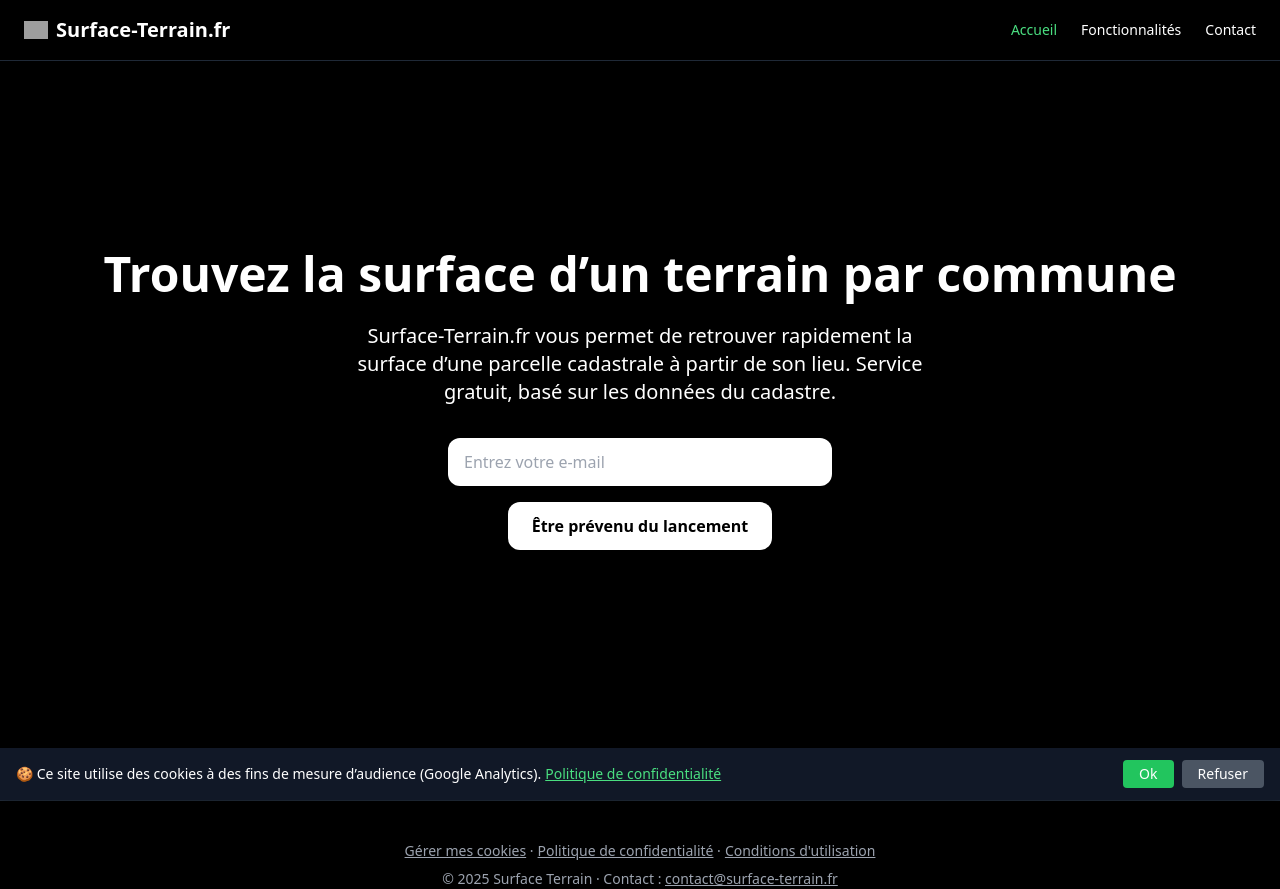
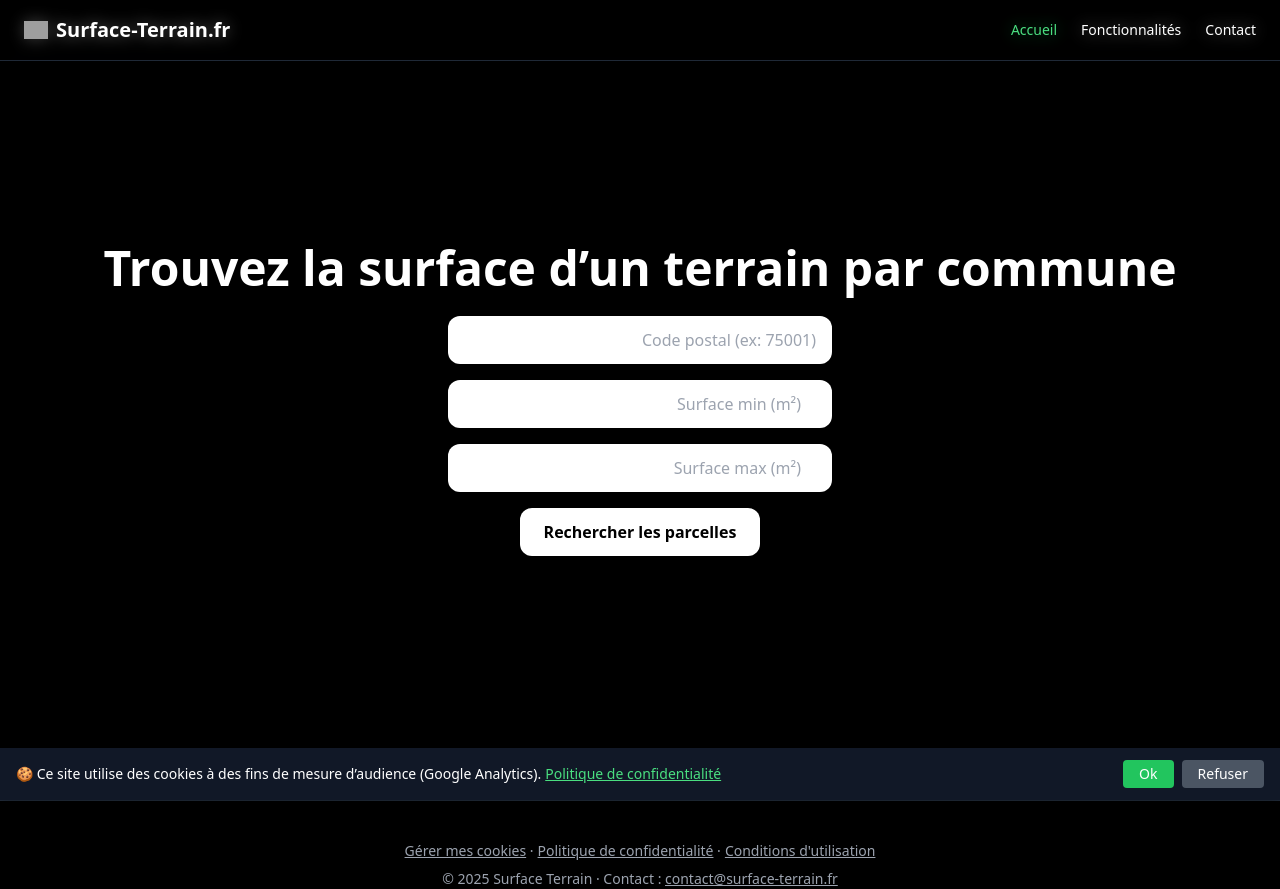
Before and after one commit to LoicGuinais/surface-terrain-frontend, a Next.js app: page / in a window 1280 px wide. Built offline with nearby package versions, Linux system fonts and the light colour scheme; grey boxes are pictures that could not be loaded.

Commit message:
added map and backend connection

```diff
--- /dev/null
+++ b/components/MapParcel.js
@@ -0,0 +1,86 @@
+// components/MapParcels.js
+import { MapContainer, TileLayer, GeoJSON, Marker, Popup, useMap } from 'react-leaflet'
+import 'leaflet/dist/leaflet.css'
+import L from 'leaflet'
+
+// Custom green Leaflet marker
+const greenIcon = new L.Icon({
+  iconUrl: 'https://cdn.jsdelivr.net/npm/leaflet@1.7.1/dist/images/marker-icon.png',
+  shadowUrl: 'https://cdn.jsdelivr.net/npm/leaflet@1.7.1/dist/images/marker-shadow.png',
+  iconSize: [25, 41],
+  iconAnchor: [12, 41],
+  popupAnchor: [1, -34],
+  shadowSize: [41, 41],
+})
+
+// Recenter the map to fit all parcels
+function RecenterMap({ parcels }) {
+  const map = useMap()
+
+  if (parcels.length > 0) {
+    const bounds = parcels
+      .flatMap(f => f.geometry.coordinates[0])
+      .map(([lng, lat]) => [lat, lng])
+
+    if (bounds.length > 0) {
+      map.fitBounds(bounds, { padding: [20, 20] })
+    }
+  }
+
+  return null
+}
+
+export default function MapParcels({ parcels }) {
+  const onEachFeature = (feature, layer) => {
+    const props = feature.properties
+    const label = `Section ${props.section} – ${props.numero} (${props.contenance} m²)`
+    layer.bindPopup(label, { closeButton: false, offset: [0, -10] })
+    layer.on('mouseover', () => layer.openPopup())
+    layer.on('mouseout', () => layer.closePopup())
+  }
+
+  return (
+    <MapContainer
+      center={[48.86, 2.35]}
+      zoom={15}
+      scrollWheelZoom={true}
+      style={{ height: '500px', width: '100%', borderRadius: '1rem' }}
+    >
+      <TileLayer
+        attribution='&copy; OpenStreetMap contributors'
+        url='https://{s}.tile.openstreetmap.fr/hot/{z}/{x}/{y}.png'
+      />
+
+      {/* Automatically recenters when parcels change */}
+      <RecenterMap parcels={parcels} />
+
+      {/* Parcelle shapes */}
+      {parcels.map((feature, i) => (
+        <GeoJSON
+          key={`geo-${i}`}
+          data={feature}
+          style={{ color: 'green', weight: 2, fillOpacity: 0.4 }}
+          onEachFeature={onEachFeature}
+        />
+      ))}
+
+      {/* Centroid markers */}
+      {parcels.map((feature, i) => {
+        const props = feature.properties
+        return (
+          <Marker
+            key={`marker-${i}`}
+            position={[props.centroid_lat, props.centroid_lon]}
+            icon={greenIcon}
+          >
+            <Popup>
+              Section {props.section} – {props.numero}
+              <br />
+              Surface : {props.contenance} m²
+            </Popup>
+          </Marker>
+        )
+      })}
+    </MapContainer>
+  )
+}
--- /dev/null
+++ b/components/MapParcels.js
@@ -0,0 +1,86 @@
+// components/MapParcels.js
+import { MapContainer, TileLayer, GeoJSON, Marker, Popup, useMap } from 'react-leaflet'
+import 'leaflet/dist/leaflet.css'
+import L from 'leaflet'
+
+// Custom green Leaflet marker
+const greenIcon = new L.Icon({
+  iconUrl: 'https://cdn.jsdelivr.net/npm/leaflet@1.7.1/dist/images/marker-icon.png',
+  shadowUrl: 'https://cdn.jsdelivr.net/npm/leaflet@1.7.1/dist/images/marker-shadow.png',
+  iconSize: [25, 41],
+  iconAnchor: [12, 41],
+  popupAnchor: [1, -34],
+  shadowSize: [41, 41],
+})
+
+// Recenter the map to fit all parcels
+function RecenterMap({ parcels }) {
+  const map = useMap()
+
+  if (parcels.length > 0) {
+    const bounds = parcels
+      .flatMap(f => f.geometry.coordinates[0])
+      .map(([lng, lat]) => [lat, lng])
+
+    if (bounds.length > 0) {
+      map.fitBounds(bounds, { padding: [20, 20] })
+    }
+  }
+
+  return null
+}
+
+export default function MapParcels({ parcels }) {
+  const onEachFeature = (feature, layer) => {
+    const props = feature.properties
+    const label = `Section ${props.section} – ${props.numero} (${props.contenance} m²)`
+    layer.bindPopup(label, { closeButton: false, offset: [0, -10] })
+    layer.on('mouseover', () => layer.openPopup())
+    layer.on('mouseout', () => layer.closePopup())
+  }
+
+  return (
+    <MapContainer
+      center={[48.86, 2.35]}
+      zoom={15}
+      scrollWheelZoom={true}
+      style={{ height: '500px', width: '100%', borderRadius: '1rem' }}
+    >
+      <TileLayer
+        attribution='&copy; OpenStreetMap contributors'
+        url='https://{s}.tile.openstreetmap.fr/hot/{z}/{x}/{y}.png'
+      />
+
+      {/* Automatically recenters when parcels change */}
+      <RecenterMap parcels={parcels} />
+
+      {/* Parcelle shapes */}
+      {parcels.map((feature, i) => (
+        <GeoJSON
+          key={`geo-${i}`}
+          data={feature}
+          style={{ color: 'green', weight: 2, fillOpacity: 0.4 }}
+          onEachFeature={onEachFeature}
+        />
+      ))}
+
+      {/* Centroid markers */}
+      {parcels.map((feature, i) => {
+        const props = feature.properties
+        return (
+          <Marker
+            key={`marker-${i}`}
+            position={[props.centroid_lat, props.centroid_lon]}
+            icon={greenIcon}
+          >
+            <Popup>
+              Section {props.section} – {props.numero}
+              <br />
+              Surface : {props.contenance} m²
+            </Popup>
+          </Marker>
+        )
+      })}
+    </MapContainer>
+  )
+}
--- a/components/Navbar.js
+++ b/components/Navbar.js
@@ -2,7 +2,7 @@ import { useState } from 'react'
 import Link from 'next/link'
 import { useRouter } from 'next/router'
 
-export default function Navbar() {
+export default function Navbar({ onLogoClick }) {
   const [menuOpen, setMenuOpen] = useState(false)
   const router = useRouter()
 
@@ -15,8 +15,16 @@ export default function Navbar() {
   return (
     <header className="w-full bg-black/60 backdrop-blur backdrop-saturate-150 text-white fixed top-0 left-0 z-50 border-b border-gray-800">
       <div className="w-full max-w-screen-xl mx-auto flex justify-between items-center px-4 sm:px-6 py-4">
-        {/* Logo and title */}
-        <Link href="/" className="flex items-center gap-2 text-xl font-bold">
+        {/* Logo and title with reset handler */}
+        <Link
+          href="/"
+          className="flex items-center gap-2 text-xl font-bold"
+          onClick={(e) => {
+            e.preventDefault()
+            onLogoClick?.()
+            router.push('/')
+          }}
+        >
           <img src="/logo.png" alt="Logo" className="h-6 w-6 object-contain" />
           Surface-Terrain.fr
         </Link>
--- /dev/null
+++ b/lib/api.js
@@ -0,0 +1,5 @@
+export async function fetchParcelles(codePostal, min = 0, max = 1000, limit = 40) {
+  const res = await fetch(`https://surface-terrain-backend.onrender.com/parcelles?code_postal=${codePostal}&min=${min}&max=${max}&limit=${limit}`);
+  if (!res.ok) throw new Error('Erreur API');
+  return await res.json();
+}
--- a/package.json
+++ b/package.json
@@ -11,12 +11,14 @@
     "@prisma/client": "^6.11.1",
     "@vercel/analytics": "^1.5.0",
     "@vercel/speed-insights": "^1.2.0",
+    "leaflet": "^1.9.4",
     "next": "^13.5.11",
     "next-auth": "^4.24.11",
     "nodemailer": "^6.10.1",
     "prisma": "^6.11.1",
     "react": "^18.3.1",
-    "react-dom": "^18.3.1"
+    "react-dom": "^18.3.1",
+    "react-leaflet": "^4.2.1"
   },
   "devDependencies": {
     "@types/node": "24.0.10",
--- a/pages/api/classify.js
+++ /dev/null
@@ -1,22 +0,0 @@
-export default async function handler(req, res) {
-  if (req.method !== 'POST') {
-    return res.status(405).json({ error: 'Method not allowed' });
-  }
-
-  try {
-    const response = await fetch('https://api.empreinteplus.com/classify', {
-      method: 'POST',
-      headers: {
-        'Content-Type': 'application/json',
-        'x-empreinteplus-key': process.env.API_KEY  // ✅ uses your env var
-      },
-      body: JSON.stringify(req.body)
-    });
-
-    const data = await response.json();
-    console.log('Réponse API :', data); // ⬅️ ajoute ça
-    res.status(response.status).json(data);
-  } catch (error) {
-    res.status(500).json({ error: 'Erreur côté serveur', details: error.message });
-  }
-}
--- a/pages/index.js
+++ b/pages/index.js
@@ -1,33 +1,109 @@
-// pages/index.js
 import Head from 'next/head'
-import { useEffect } from 'react'
+import { useState } from 'react'
+import { fetchParcelles } from '../lib/api'
+import dynamic from 'next/dynamic'
+import Navbar from '../components/Navbar'
+
 
 
 export default function Home() {
+  const [codePostal, setCodePostal] = useState('')
+  const [minSize, setMinSize] = useState('')
+  const [maxSize, setMaxSize] = useState('')
+  const [results, setResults] = useState([])
+  const [loading, setLoading] = useState(false)
+  const handleReset = () => {
+    setCodePostal('')
+    setMinSize('')
+    setMaxSize('')
+    setResults([])
+    }
+  const MapParcels = dynamic(() => import('../components/MapParcels'), {
+    ssr: false,
+  })
+  const handleSubmit = async (e) => {
+    e.preventDefault()
+    setLoading(true)
+    setResults([])
+
+  const cleanedPostalCode = codePostal.trim().padStart(5, '0')
+  const minVal = parseInt(minSize) || 0
+  const maxVal = parseInt(maxSize) || 1000
+
+  try {
+    const data = await fetchParcelles(cleanedPostalCode, minVal, maxVal, 10)
+    setResults(data.features || [])
+  } catch (err) {
+    console.error(err)
+  } finally {
+    setLoading(false)
+  }
+  }
+
+
+
   return (
     <>
       <Head>
         <title>Surface-Terrain.fr — Trouver la surface d’un terrain</title>
-        <meta name="description" content="Trouvez rapidement la surface d’un terrain ou d’une parcelle cadastrale par commune. Données publiques, gratuites et fiables." />
+        <meta name="description" content="Trouvez rapidement la surface d’un terrain ou d’une parcelle cadastrale par commune." />
       </Head>
+
+      <Navbar onLogoClick={handleReset} />
 
       <main className="min-h-screen bg-black text-white flex flex-col items-center justify-center px-4 text-center">
         <h1 className="text-4xl md:text-5xl font-bold mb-6">
           Trouvez la surface d’un terrain par commune
         </h1>
-        <p className="text-lg md:text-xl max-w-xl mb-8">
-          Surface-Terrain.fr vous permet de retrouver rapidement la surface d’une parcelle cadastrale à partir de son lieu. Service gratuit, basé sur les données du cadastre.
-        </p>
-        <form className="w-full max-w-sm">
+        <form className="w-full max-w-sm" onSubmit={handleSubmit}>
           <input
-            type="email"
-            placeholder="Entrez votre e-mail"
-            className="w-full px-4 py-3 rounded-xl text-black mb-4"
+            type="text"
+            placeholder="Code postal (ex: 75001)"
+            value={codePostal}
+            onChange={(e) => setCodePostal(e.target.value)}
+            className="w-full px-4 py-3 rounded-xl text-black text-right mb-4"
+            required
           />
-          <button type="submit" className="bg-white text-black font-semibold px-6 py-3 rounded-xl hover:bg-gray-200 transition">
-            Être prévenu du lancement
+          <input
+            type="number"
+            placeholder="Surface min (m²)"
+            value={minSize}
+            onChange={(e) => setMinSize(e.target.value)}
+            className="w-full px-4 py-3 rounded-xl text-black text-right mb-4"
+          />
+          <input
+            type="number"
+            placeholder="Surface max (m²)"
+            value={maxSize}
+            onChange={(e) => setMaxSize(e.target.value)}
+            className="w-full px-4 py-3 rounded-xl text-black text-right mb-4"
+          />
+          <button
+            type="submit"
+            className="bg-white text-black font-semibold px-6 py-3 rounded-xl hover:bg-gray-200 transition"
+          >
+            Rechercher les parcelles
           </button>
         </form>
+      {loading && (
+        <div className="mt-8 flex items-center gap-2 text-white text-lg">
+          <div className="h-5 w-5 border-2 border-white border-t-transparent rounded-full animate-spin"></div>
+          Chargement des données cadastrales...
+        </div>
+      )}
+
+        {results.length > 0 && (
+          <>
+            <div className="mt-10 w-full max-w-3xl">
+              <h2 className="text-2xl font-semibold mb-4">Carte des parcelles</h2>
+              <MapParcels parcels={results} />
+            </div>
+
+
+          </>
+        )}
+
+
       </main>
     </>
   )
```
Also changed, not shown: 1 other file (tests, documents, lock files or other folders).
